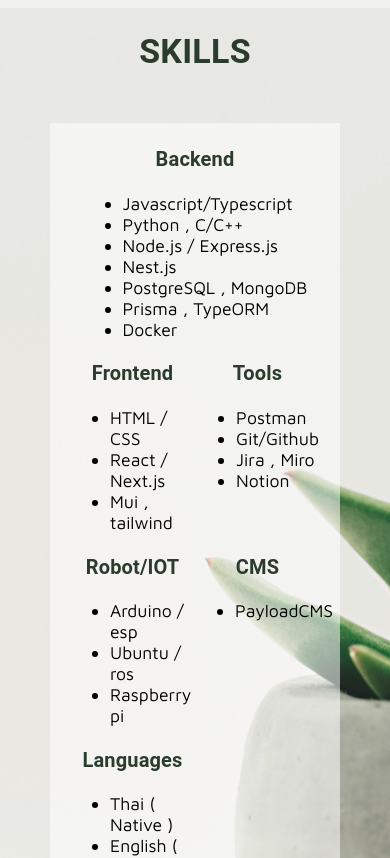
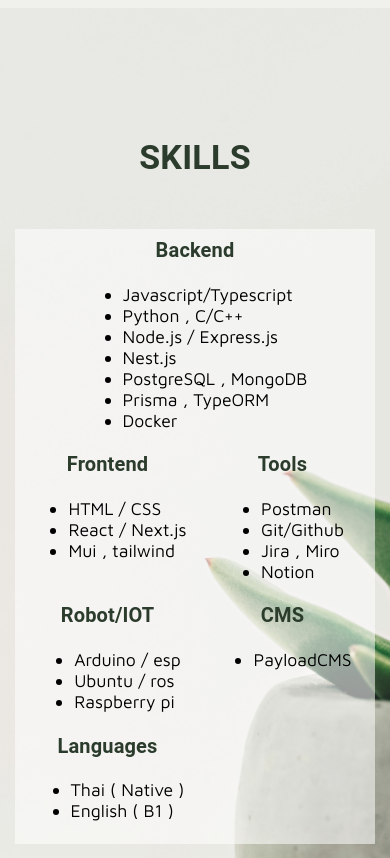
Before and after one commit to phurikornpt/nextjs-personal-web, a Next.js app: page / in a window 390 px wide. Shown: the part 1620-2478 px from the top of the page. Built offline with nearby package versions, Linux system fonts and the light colour scheme.

Commit message:
fix: responsive at skills

```diff
--- a/package.json
+++ b/package.json
@@ -4,6 +4,7 @@
   "private": true,
   "scripts": {
     "dev": "next dev",
+    "dev:win": "next dev -p 8080",
     "build": "next build",
     "start": "next start",
     "lint": "next lint"
--- a/src/app/ui/skill/skill.tsx
+++ b/src/app/ui/skill/skill.tsx
@@ -80,8 +80,8 @@
 
       <Box sx={{
         background: 'rgba(255, 255, 255, 0.55)',
-        padding:{xs:'20px 20px',md: '70px 30px'},
-        margin:{xs:'0px 50px 50px 50px',md:'0px'}
+        padding:{xs:'5px 5px' ,sm:'20px 20px',md: '70px 30px'},
+        margin:{xs:'0px 15px 15px 15px' ,sm:'0px 50px 50px 50px',md:'0px'}
       }}>
         <Grid container sx={{
           textAlign: 'center',
```
